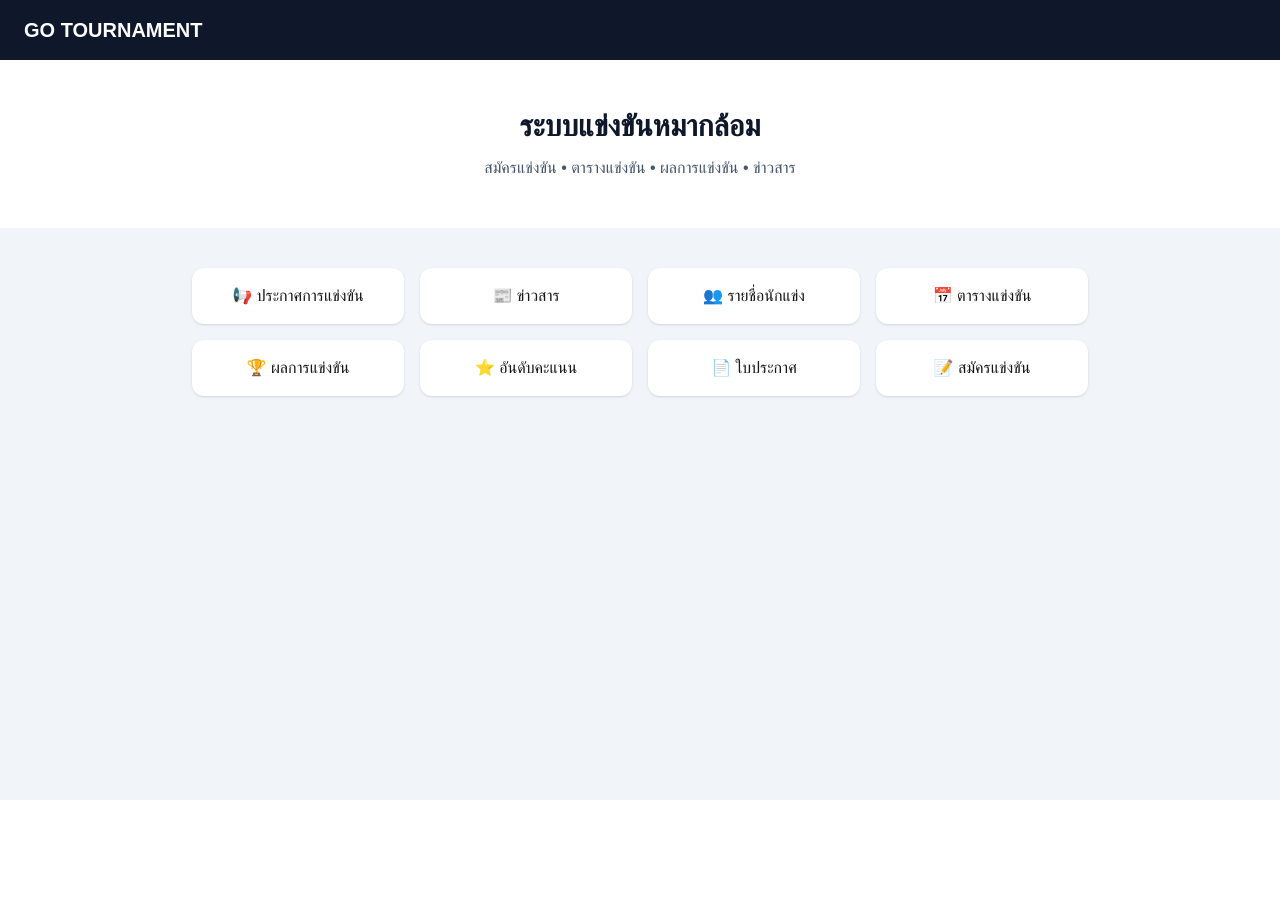
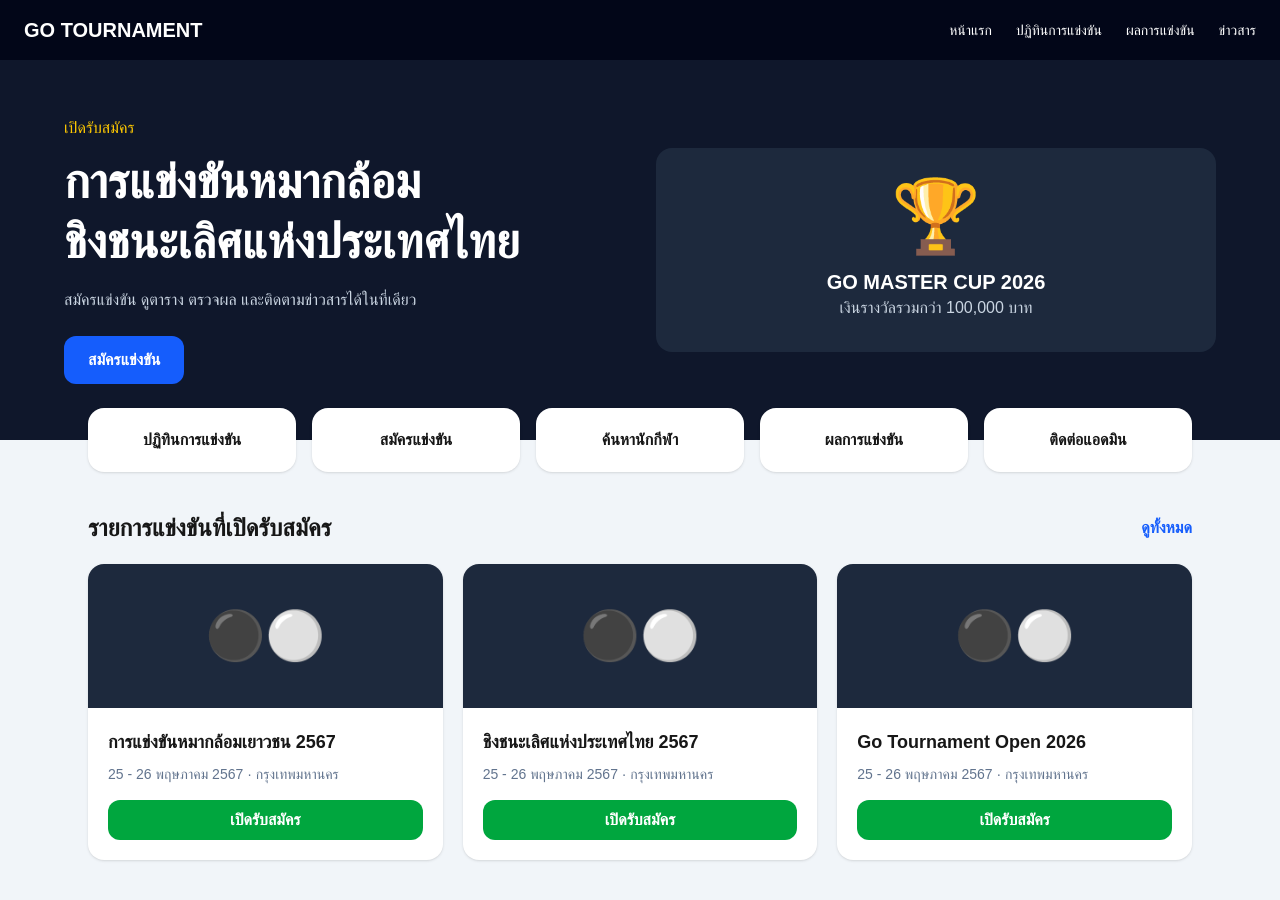
Before and after one commit to sawitree2168-sys/go-competition, a Next.js app: page / in a window 1280 px wide. Before the commit the page ends 800 px from the top, so only its background shows below. Built offline with nearby package versions, Linux system fonts and the light colour scheme.

Commit message:
upgrade homepage design

```diff
--- a/app/page.tsx
+++ b/app/page.tsx
@@ -1,41 +1,93 @@
 export default function Home() {
+  const menuItems = [
+    "ปฏิทินการแข่งขัน",
+    "สมัครแข่งขัน",
+    "ค้นหานักกีฬา",
+    "ผลการแข่งขัน",
+    "ติดต่อแอดมิน",
+  ];
+
+  const events = [
+    "การแข่งขันหมากล้อมเยาวชน 2567",
+    "ชิงชนะเลิศแห่งประเทศไทย 2567",
+    "Go Tournament Open 2026",
+  ];
+
   return (
     <main className="min-h-screen bg-slate-100">
-
-      {/* HEADER */}
-      <header className="bg-slate-900 text-white px-6 py-4">
-        <div className="text-xl font-bold">
-          GO TOURNAMENT
-        </div>
+      <header className="bg-slate-950 text-white px-6 py-4 flex justify-between items-center">
+        <div className="font-bold text-xl">GO TOURNAMENT</div>
+        <nav className="hidden md:flex gap-6 text-sm">
+          <span>หน้าแรก</span>
+          <span>ปฏิทินการแข่งขัน</span>
+          <span>ผลการแข่งขัน</span>
+          <span>ข่าวสาร</span>
+        </nav>
       </header>
 
-      {/* HERO */}
-      <section className="bg-white px-6 py-12 text-center">
-        <h1 className="text-3xl font-bold text-slate-900">
-          ระบบแข่งขันหมากล้อม
-        </h1>
+      <section className="bg-slate-900 text-white px-6 py-14">
+        <div className="max-w-6xl mx-auto grid md:grid-cols-2 gap-8 items-center">
+          <div>
+            <p className="text-yellow-400 mb-3">เปิดรับสมัคร</p>
+            <h1 className="text-4xl md:text-5xl font-bold leading-tight">
+              การแข่งขันหมากล้อม
+              <br />
+              ชิงชนะเลิศแห่งประเทศไทย
+            </h1>
+            <p className="mt-4 text-slate-300">
+              สมัครแข่งขัน ดูตาราง ตรวจผล และติดตามข่าวสารได้ในที่เดียว
+            </p>
+            <button className="mt-6 bg-blue-600 px-6 py-3 rounded-xl font-bold">
+              สมัครแข่งขัน
+            </button>
+          </div>
 
-        <p className="mt-3 text-slate-600">
-          สมัครแข่งขัน • ตารางแข่งขัน • ผลการแข่งขัน • ข่าวสาร
-        </p>
-      </section>
-
-      {/* MENU GRID */}
-      <section className="px-6 py-10">
-        <div className="grid grid-cols-2 md:grid-cols-4 gap-4 max-w-4xl mx-auto">
-
-          <div className="bg-white p-4 rounded-xl shadow text-center">📢 ประกาศการแข่งขัน</div>
-          <div className="bg-white p-4 rounded-xl shadow text-center">📰 ข่าวสาร</div>
-          <div className="bg-white p-4 rounded-xl shadow text-center">👥 รายชื่อนักแข่ง</div>
-          <div className="bg-white p-4 rounded-xl shadow text-center">📅 ตารางแข่งขัน</div>
-          <div className="bg-white p-4 rounded-xl shadow text-center">🏆 ผลการแข่งขัน</div>
-          <div className="bg-white p-4 rounded-xl shadow text-center">⭐ อันดับคะแนน</div>
-          <div className="bg-white p-4 rounded-xl shadow text-center">📄 ใบประกาศ</div>
-          <div className="bg-white p-4 rounded-xl shadow text-center">📝 สมัครแข่งขัน</div>
-
+          <div className="bg-slate-800 rounded-2xl p-8 text-center">
+            <div className="text-7xl">🏆</div>
+            <p className="mt-4 text-xl font-bold">GO MASTER CUP 2026</p>
+            <p className="text-slate-300">เงินรางวัลรวมกว่า 100,000 บาท</p>
+          </div>
         </div>
       </section>
 
+      <section className="max-w-6xl mx-auto px-6 -mt-8">
+        <div className="grid grid-cols-2 md:grid-cols-5 gap-4">
+          {menuItems.map((item) => (
+            <div
+              key={item}
+              className="bg-white rounded-2xl shadow p-5 text-center font-bold"
+            >
+              {item}
+            </div>
+          ))}
+        </div>
+      </section>
+
+      <section className="max-w-6xl mx-auto px-6 py-10">
+        <div className="flex justify-between items-center mb-5">
+          <h2 className="text-2xl font-bold">รายการแข่งขันที่เปิดรับสมัคร</h2>
+          <button className="text-blue-600 font-bold">ดูทั้งหมด</button>
+        </div>
+
+        <div className="grid md:grid-cols-3 gap-5">
+          {events.map((event) => (
+            <div key={event} className="bg-white rounded-2xl shadow overflow-hidden">
+              <div className="bg-slate-800 text-white h-36 flex items-center justify-center text-5xl">
+                ⚫⚪
+              </div>
+              <div className="p-5">
+                <h3 className="font-bold text-lg">{event}</h3>
+                <p className="text-sm text-slate-500 mt-2">
+                  25 - 26 พฤษภาคม 2567 · กรุงเทพมหานคร
+                </p>
+                <button className="mt-4 w-full bg-green-600 text-white py-2 rounded-xl font-bold">
+                  เปิดรับสมัคร
+                </button>
+              </div>
+            </div>
+          ))}
+        </div>
+      </section>
     </main>
   );
 }
```
